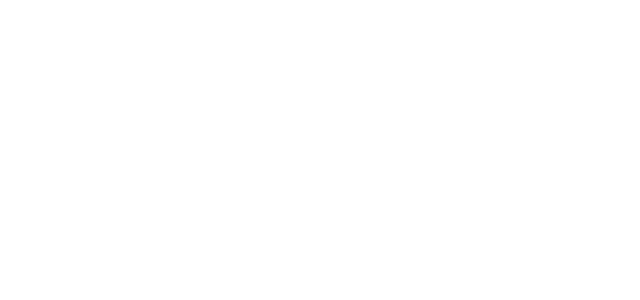
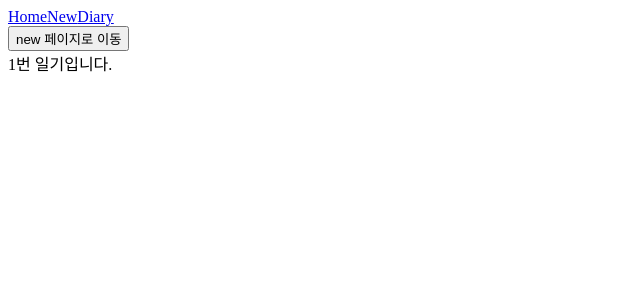
Before and after one commit to chaanghan/my-diary, a React (Vite) app: page /diary/1 in a window 1280 px wide. Shown: the top 300 px of the page, without its empty margins (0-640 px from the left). Built offline with nearby package versions, Linux system fonts and the light colour scheme.

Commit message:
feat: 경로 설정

```diff
--- a/src/App.jsx
+++ b/src/App.jsx
@@ -1,7 +1,32 @@
+import { Link, Route, Routes, useNavigate } from 'react-router-dom';
 import './App.css';
+import Home from './pages/Home';
+import New from './pages/New';
+import Diary from './pages/Diary';
+import Notfound from './pages/Notfound';
 
 function App() {
-  return <></>;
+  const nav = useNavigate();
+
+  const onClickButton = () => {
+    nav('/new');
+  };
+  return (
+    <>
+      <div>
+        <Link to="/">Home</Link>
+        <Link to="/new">New</Link>
+        <Link to="/diary">Diary</Link>
+      </div>
+      <button onClick={onClickButton}>new 페이지로 이동</button>
+      <Routes>
+        <Route path="/" element={<Home />} />
+        <Route path="/new" element={<New />} />
+        <Route path="/diary/:id" element={<Diary />} />
+        <Route path="*" element={<Notfound />} />
+      </Routes>
+    </>
+  );
 }
 
 export default App;
--- a/src/main.jsx
+++ b/src/main.jsx
@@ -1,5 +1,10 @@
 import { createRoot } from 'react-dom/client';
 import './index.css';
 import App from './App.jsx';
+import { BrowserRouter } from 'react-router-dom';
 
-createRoot(document.getElementById('root')).render(<App />);
+createRoot(document.getElementById('root')).render(
+  <BrowserRouter>
+    <App />
+  </BrowserRouter>
+);
--- /dev/null
+++ b/src/pages/Diary.jsx
@@ -0,0 +1,9 @@
+import React from 'react';
+import { useParams } from 'react-router-dom';
+
+const Diary = () => {
+  const { id } = useParams();
+
+  return <div>{id}번 일기입니다.</div>;
+};
+export default Diary;
--- /dev/null
+++ b/src/pages/Home.jsx
@@ -0,0 +1,10 @@
+import React from 'react';
+import { useSearchParams } from 'react-router-dom';
+
+const Home = () => {
+  const [params, setParams] = useSearchParams();
+  console.log(params.get('value'));
+
+  return <div>Home</div>;
+};
+export default Home;
--- /dev/null
+++ b/src/pages/New.jsx
@@ -0,0 +1,6 @@
+import React from 'react';
+
+const New = () => {
+  return <div>New</div>;
+};
+export default New;
--- /dev/null
+++ b/src/pages/Notfound.jsx
@@ -0,0 +1,6 @@
+import React from 'react';
+
+const Notfound = () => {
+  return <div>잘못된 페이지입니다.</div>;
+};
+export default Notfound;
```
